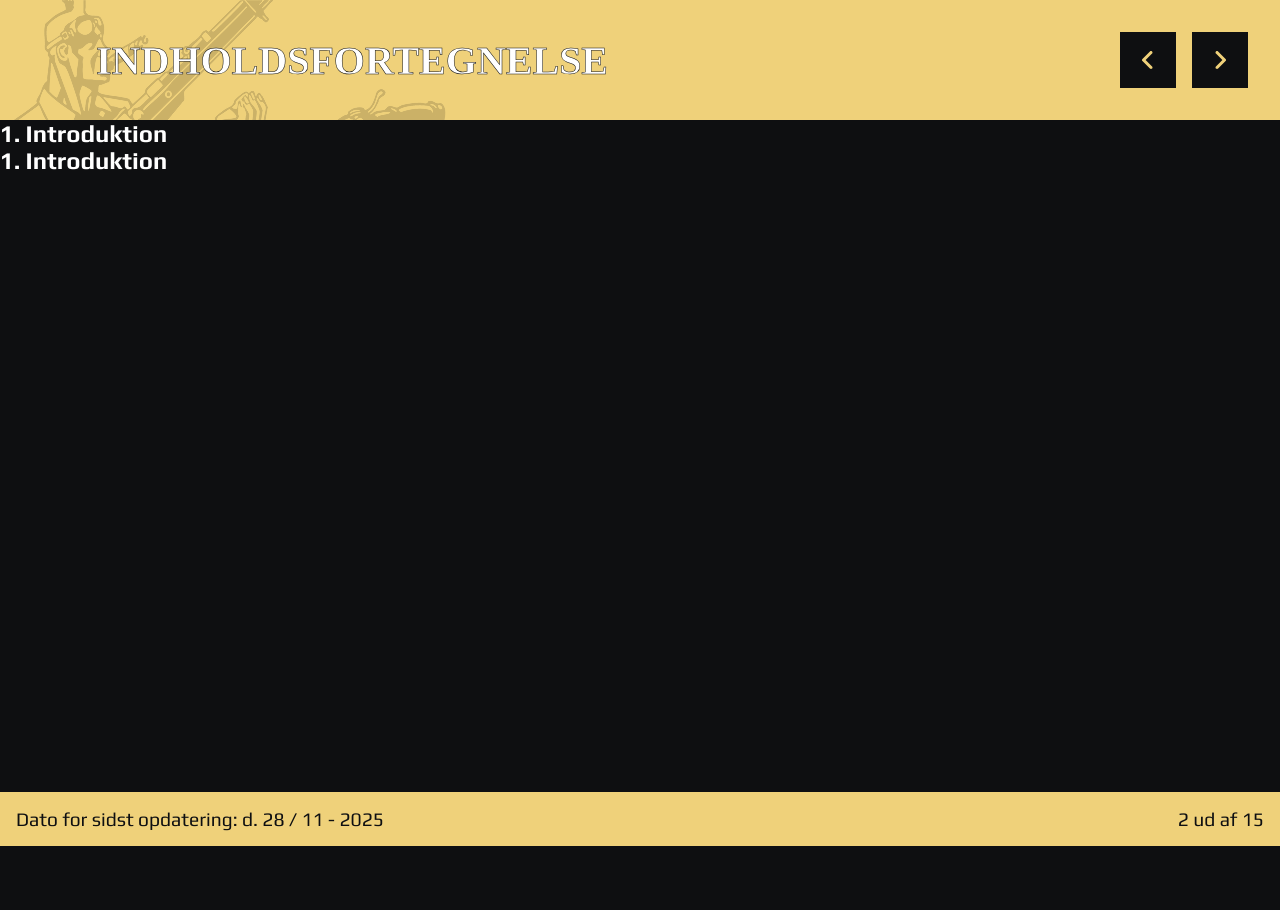
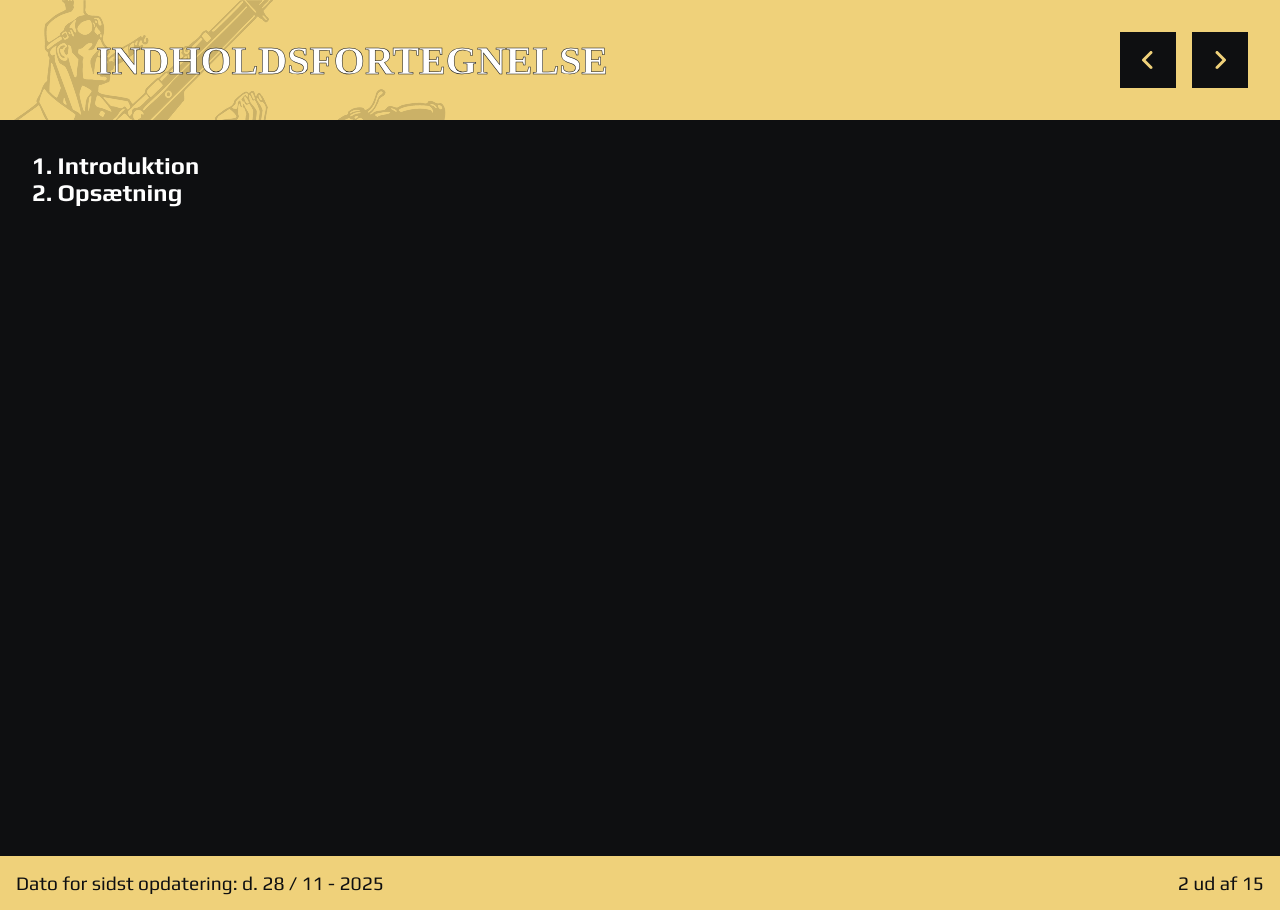
Before and after one commit to Dontosquare/Design-system-3-sem, a Vue app in the folder designmanual/: page /tableofcontent in a window 1280 px wide. Before the commit the page ends 846 px from the top, so only its background shows below. Built offline with nearby package versions, Linux system fonts and the light colour scheme; a web font is replaced by a local one.

Commit message:
Update TableOfContentView.vue

```diff
--- a/designmanual/src/views/TableOfContentView.vue
+++ b/designmanual/src/views/TableOfContentView.vue
@@ -8,7 +8,7 @@ import FooterComp from "@/components/FooterComp.vue";
   <main>
     <h2>1. Introduktion</h2>
     <div class="text__padding">
-      <h2>1. Introduktion</h2>
+      <h2>2. Opsætning</h2>
     </div>
   </main>
   <FooterComp />
@@ -16,4 +16,7 @@ import FooterComp from "@/components/FooterComp.vue";
 
 <style lang="scss" scoped>
 @import "../assets/main.scss";
+main {
+  padding: 2rem;
+}
 </style>
```
